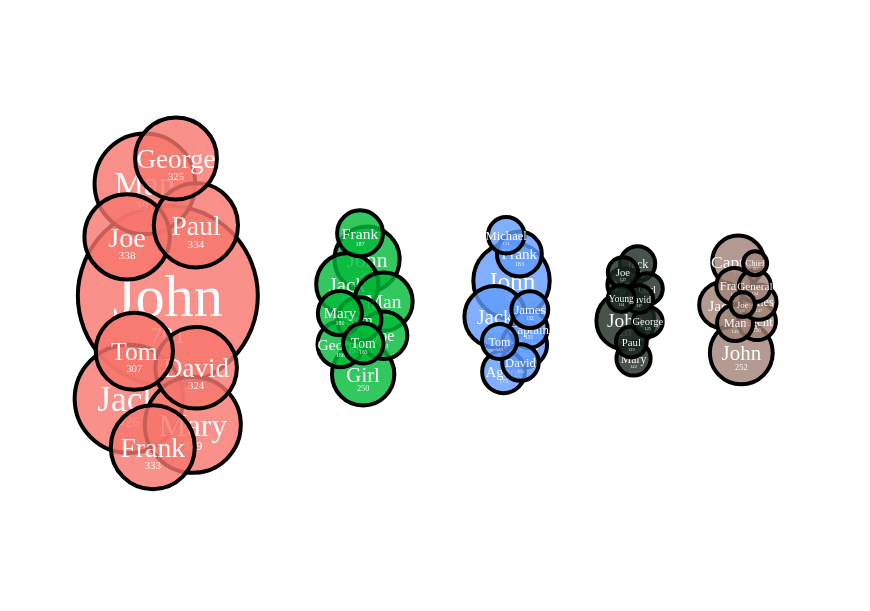
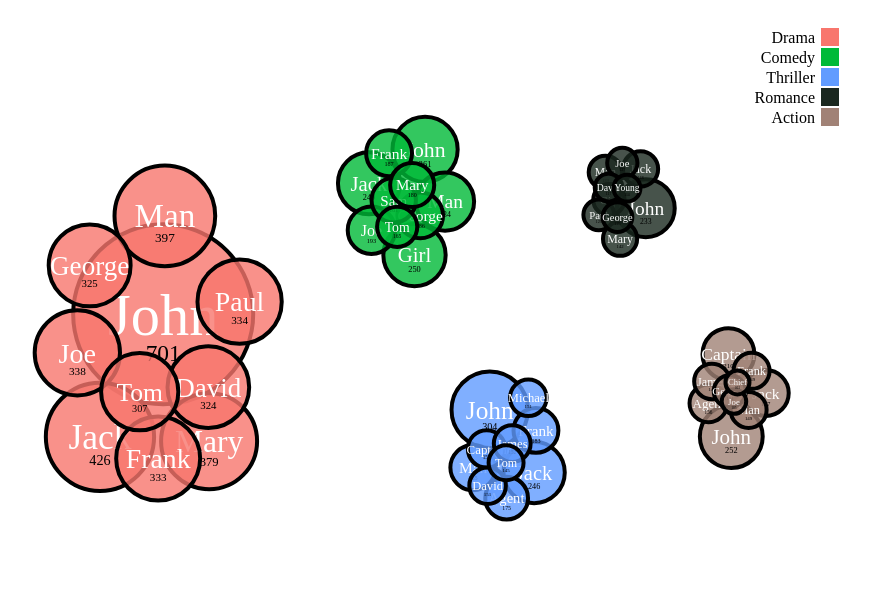
Before and after one commit to TruddyTheDuddi/abadakor-site, a plain HTML site: page script-test.html in a window 1280 px wide. Shown: the whole page, without its empty margins (49-919 px from the left). Drawn offline with nearby package versions, Linux system fonts and the light colour scheme; animation ran at ten frames a second.

Commit message:
finished, hard to do better

```diff
--- a/script-test.html
+++ b/script-test.html
@@ -19,7 +19,7 @@
     var svg = d3.select("#my_dataviz")
     .append("svg")
         .attr("width", 900)
-        .attr("height", 900)
+        .attr("height", 600)
 
     // Load data from external CSV file
     d3.csv("data/top10_name_top5_genre.csv", function(error, data) {
@@ -28,17 +28,27 @@
         // A scale that gives a X target position for each group
         var x = d3.scaleOrdinal()
             .domain(d3.map(data, function(d) { return d.genre; }).keys())
-            .range([50, 250, 400, 520, 630])
+            .range([200, 450, 550, 670, 780])
 
-        // Size scale for countries
+        // A scale that gives a X target position for each group
+        var y = d3.scaleOrdinal()
+            .domain(d3.map(data, function(d) { return d.genre; }).keys())
+            .range([420, 270, 520, 270, 470])
+
+        // Size scale for number of movies
         var size = d3.scaleLinear()
             .domain([103, 701])
             .range([12,90])  // circle will be between 7 and 55 px wide
 
-        // A color scale
-        var color = d3.scaleOrdinal()
+        // A color scale for genre
+        var color_genre = d3.scaleOrdinal()
             .domain(d3.map(data, function(d) { return d.genre; }).keys())
             .range(["#F8766D", "#00BA38", "#619CFF", "#1A281F", "#A18276"])
+
+        // // A color scale for gender
+        // var color_gender = d3.scaleOrdinal()
+        //     .domain(d3.map(data, function(d) { return d.gender; }).keys())
+        //     .range(["#619CFF", "#FC8EAC", "#A29C9B"])
 
         // Initialize the circle and text elements
         var group = svg.append("g");
@@ -54,7 +64,7 @@
         // Append circles to the nodes
         var circles = nodes.append("circle")
             .attr("r", function(d){ return size(d.nb_movies)})
-            .style("fill", function(d){ return color(d.genre)})
+            .style("fill", function(d){ return color_genre(d.genre)})
             .style("fill-opacity", 0.8)
             .attr("stroke", "black")
             .style("stroke-width", 4)
@@ -77,14 +87,36 @@
             .text(function(d) { return d.nb_movies; })
             .attr("text-anchor", "middle")
             .attr("dy", "2.0em")  // Adjust the vertical positioning
-            .style("fill", "white")
+            .style("fill", "black")
             .style("pointer-events", "none")
             .style("font-size", function(d) { return (d.nb_movies/30) + "px"; });
 
+            // Add legends
+        var legend = svg.selectAll(".legend")
+            .data(color_genre.domain())
+            .enter().append("g")
+            .attr("class", "legend")
+            .attr("transform", function(d, i) {
+                return "translate(380," + (i * 20 + 20) + ")";
+            });
+
+        legend.append("rect")
+            .attr("x", width - 18)
+            .attr("width", 18)
+            .attr("height", 18)
+            .style("fill", color_genre);
+
+        legend.append("text")
+            .attr("x", width - 24)
+            .attr("y", 9)
+            .attr("dy", ".35em")
+            .style("text-anchor", "end")
+            .text(function(d) { return d; });
+
         // Features of the forces applied to the nodes:
         var simulation = d3.forceSimulation()
-            .force("x", d3.forceX().strength(0.5).x( function(d){ return x(d.genre) } ))
-            .force("y", d3.forceY().strength(0.1).y( height/2 ))
+            .force("x", d3.forceX().strength(0.2).x( function(d){ return x(d.genre) } ))
+            .force("y", d3.forceY().strength(0.1).y( function(d){ return y(d.genre) } ))
             .force("center", d3.forceCenter().x(width / 2).y(height / 2)) // Attraction to the center of the svg area
             .force("charge", d3.forceManyBody().strength(1)) // Nodes are attracted one each other of value is > 0
             .force("collide", d3.forceCollide().strength(.1).radius(function(d){ return size(d.nb_movies)*1.1}).iterations(1)) // Force that avoids circle overlapping
@@ -193,14 +225,6 @@
         .style("fill", "white")
         .style("pointer-events", "none");
 
-    // Append a second text label with adjusted positioning
-    var labels2 = nodes.append("text")
-        .text(function(d) { return d.name; })
-        .attr("text-anchor", "middle")
-        .attr("dy", "1.0em")  // Adjust the vertical positioning
-        .style("fill", "white")
-        .style("pointer-events", "none");
-
     // Features of the forces applied to the nodes:
     var simulation = d3.forceSimulation()
         .force("x", d3.forceX().strength(0.5).x( function(d){ return x(d.group) } ))
@@ -221,10 +245,6 @@
         labels
             .attr("x", function(d) { return d.x; })
             .attr("y", function(d) { return d.y; });
-
-        labels2
-          .attr("x", function(d) { return d.x; })
-          .attr("y", function(d) { return d.y; }); // Adjust the vertical positioning
         });
 
     // What happens when a circle is dragged?
@@ -244,3 +264,123 @@
     }
 
 </script> -->
+
+
+<!-- <!DOCTYPE html>
+<meta charset="utf-8">
+
+<script src="https://d3js.org/d3.v4.js"></script>
+
+<div id="my_dataviz"></div>
+
+<script>
+    var width = 225;
+    var height = 225;
+
+    var svg = d3.select("#my_dataviz")
+        .append("svg")
+        .attr("width", width*2)
+        .attr("height", height*2);
+
+    var data = [
+        { "name": "A", "group": 1 }, { "name": "B", "group": 1 }, { "name": "C", "group": 1 },
+        { "name": "D", "group": 1 }, { "name": "E", "group": 1 }, { "name": "F", "group": 1 },
+        { "name": "G", "group": 2 }, { "name": "H", "group": 2 }, { "name": "I", "group": 2 },
+        { "name": "J", "group": 2 }, { "name": "K", "group": 2 }, { "name": "L", "group": 2 },
+        { "name": "M", "group": 3 }, { "name": "N", "group": 3 }, { "name": "O", "group": 3 }
+    ];
+
+    var x = d3.scaleOrdinal()
+        .domain([1, 2, 3])
+        .range([50, 200, 340]);
+
+    var color = d3.scaleOrdinal()
+        .domain([1, 2, 3])
+        .range(["#F8766D", "#00BA38", "#619CFF"]);
+
+    var group = svg.append("g");
+
+    var nodes = group.selectAll("g")
+        .data(data)
+        .enter()
+        .append("g")
+        .attr("transform", function(d) {
+            return "translate(" + (width / 2) + "," + (height / 2) + ")";
+        });
+
+    var circles = nodes.append("circle")
+        .attr("r", 29)
+        .style("fill", function(d) { return color(d.group); })
+        .style("fill-opacity", 0.8)
+        .attr("stroke", "black")
+        .style("stroke-width", 4)
+        .call(d3.drag()
+            .on("start", dragstarted)
+            .on("drag", dragged)
+            .on("end", dragended));
+
+    var labels = nodes.append("text")
+        .text(function(d) { return d.name; })
+        .attr("text-anchor", "middle")
+        .attr("dy", ".35em")
+        .style("fill", "white")
+        .style("pointer-events", "none");
+
+    // Add legends
+    var legend = svg.selectAll(".legend")
+        .data(color.domain())
+        .enter().append("g")
+        .attr("class", "legend")
+        .attr("transform", function(d, i) {
+            return "translate(200," + i * 20 + ")";
+        });
+
+    legend.append("rect")
+        .attr("x", width - 18)
+        .attr("width", 18)
+        .attr("height", 18)
+        .style("fill", color);
+
+    legend.append("text")
+        .attr("x", width - 24)
+        .attr("y", 9)
+        .attr("dy", ".35em")
+        .style("text-anchor", "end")
+        .text(function(d) { return "Group " + d; });
+
+    var simulation = d3.forceSimulation()
+        .force("x", d3.forceX().strength(0.5).x(function(d) { return x(d.group); }))
+        .force("y", d3.forceY().strength(0.1).y(height / 2))
+        .force("center", d3.forceCenter().x(width / 2).y(height / 2))
+        .force("charge", d3.forceManyBody().strength(1))
+        .force("collide", d3.forceCollide().strength(.1).radius(32).iterations(1));
+
+    simulation
+        .nodes(data)
+        .on("tick", function(d) {
+            circles
+                .attr("cx", function(d) { return d.x; })
+                .attr("cy", function(d) { return d.y; });
+
+            labels
+                .attr("x", function(d) { return d.x; })
+                .attr("y", function(d) { return d.y; });
+        });
+
+    function dragstarted(d) {
+        if (!d3.event.active) simulation.alphaTarget(.03).restart();
+        d.fx = d.x;
+        d.fy = d.y;
+    }
+
+    function dragged(d) {
+        d.fx = d3.event.x;
+        d.fy = d3.event.y;
+    }
+
+    function dragended(d) {
+        if (!d3.event.active) simulation.alphaTarget(.03);
+        d.fx = null;
+        d.fy = null;
+    }
+</script> -->
```
